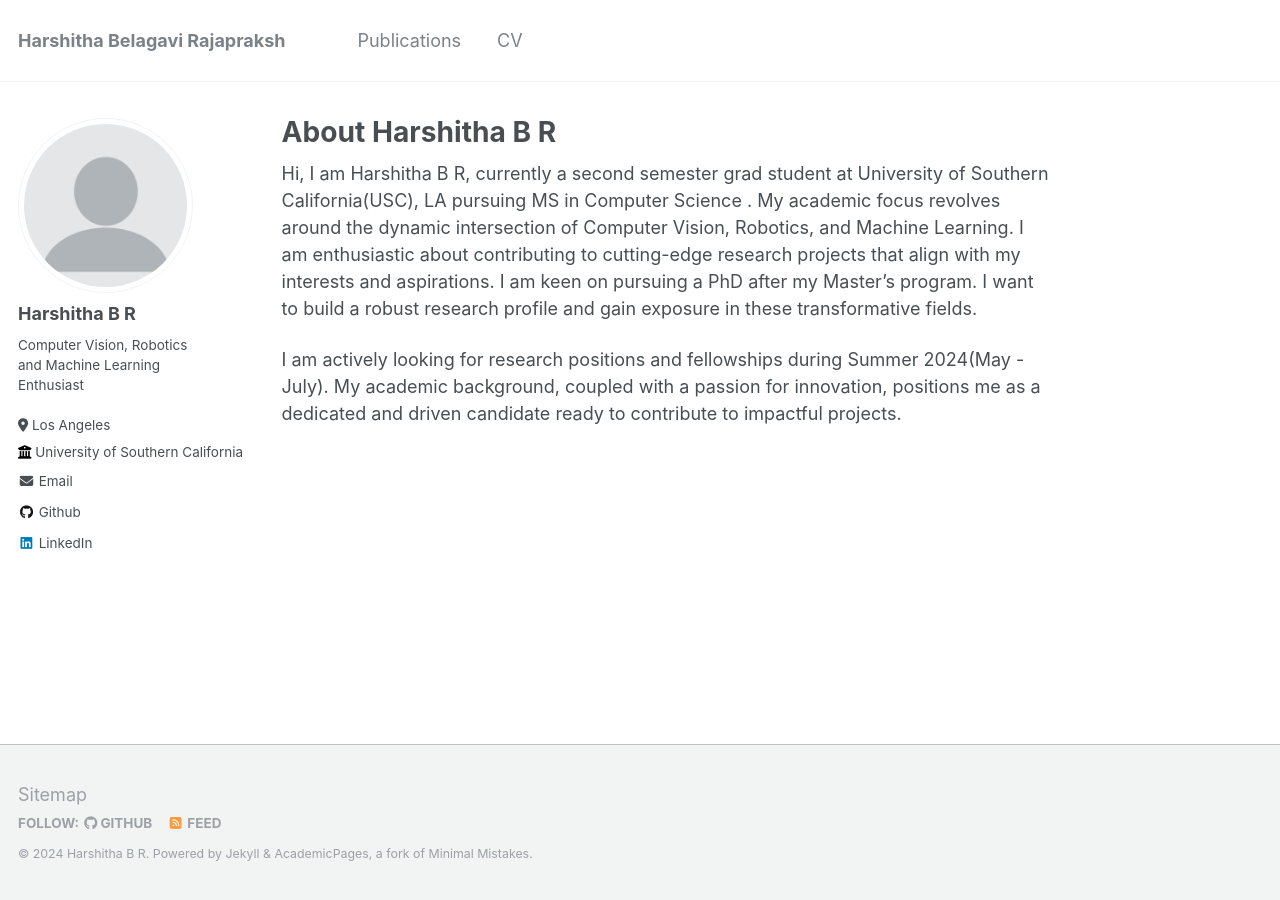
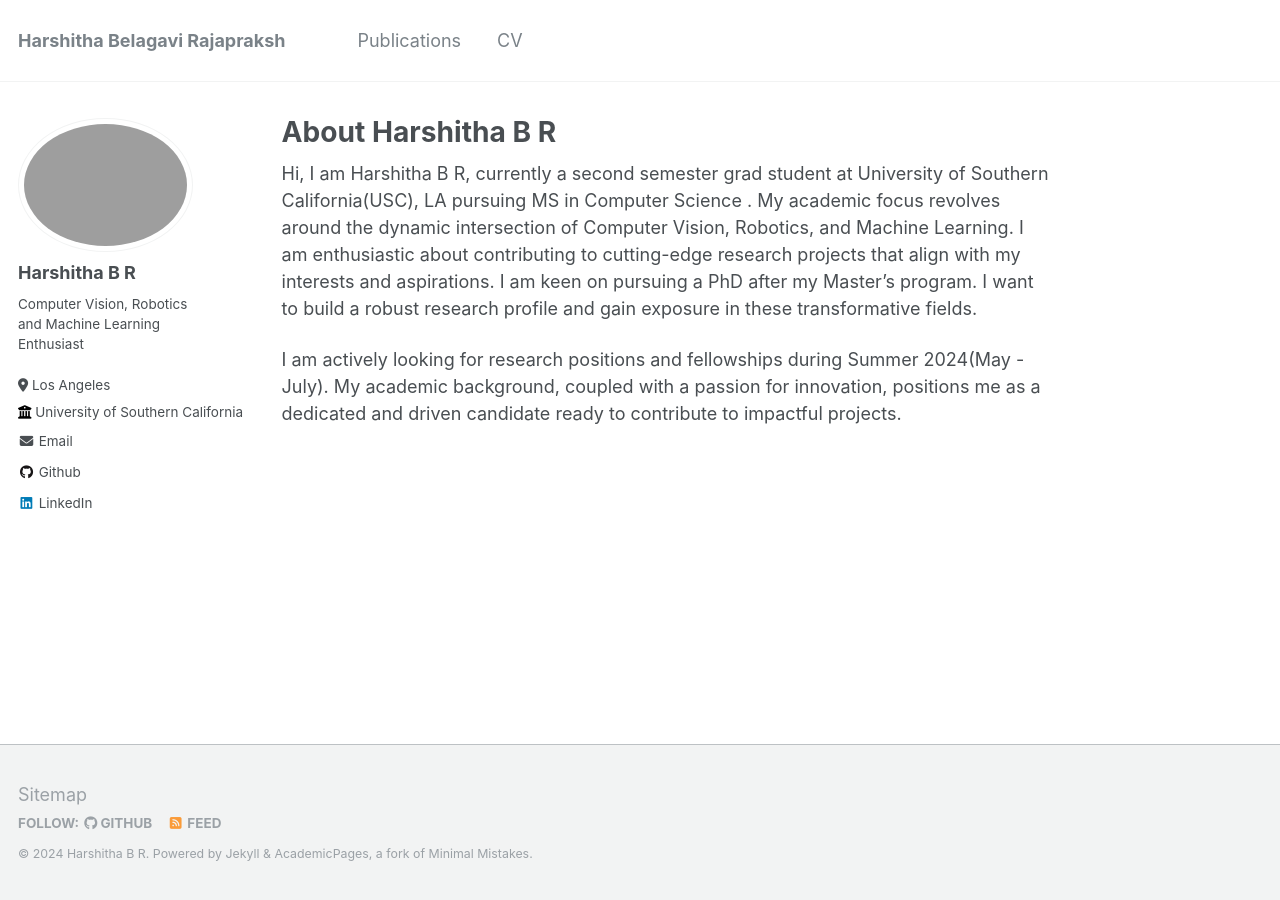
Before and after one commit to HarshithaBR/harshithabr.github.io, a Jekyll site: the page built from _pages/about.md, in a window 1280 px wide. Built offline with Jekyll 4.4.1, drawn with Linux system fonts in a browser that asks for light colours.

Commit message:
Update _config.yml

```diff
--- a/_config.yml
+++ b/_config.yml
@@ -21,7 +21,7 @@ repository               : "academicpages/academicpages.github.io"
 #               Additional customization can be done by editing /_includes/author-profile.html
 author:
   # Biographic information
-  avatar           : "profile.png"
+  avatar           : "HBR.png"
   name             : "Harshitha B R"
   pronouns         : # example: "she/her"
   bio              : "Computer Vision, Robotics and Machine Learning Enthusiast"
```
